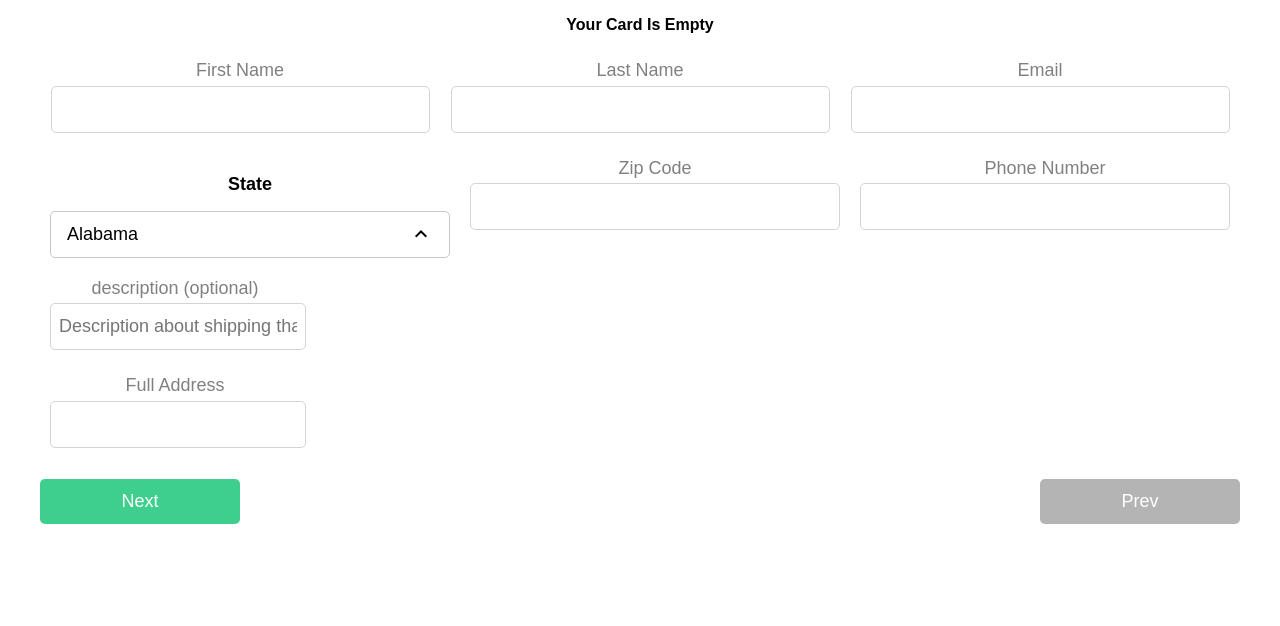
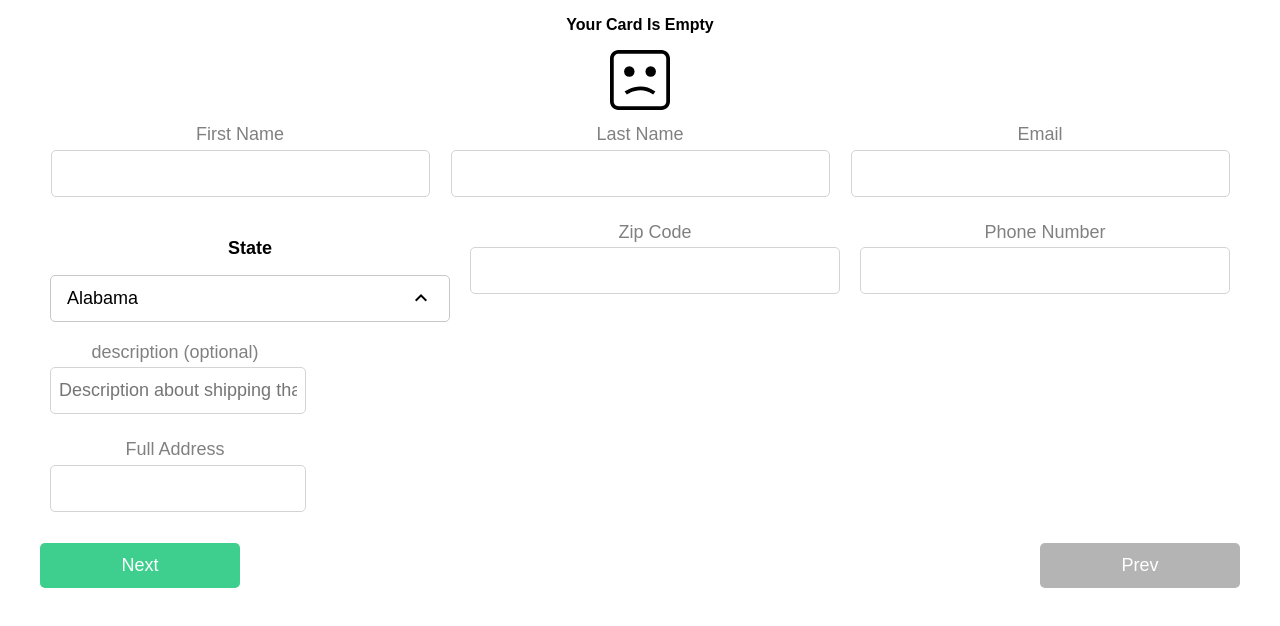
Before and after one commit to ariannargesi/StickerShop, a React (Create React App) app: page /checkout in a window 1280 px wide. Shown: the top 626 px of the page. Built offline with nearby package versions, Linux system fonts and the light colour scheme.

Commit message:
sad icon added

```diff
--- a/src/components/CartItems/CardItems.js
+++ b/src/components/CartItems/CardItems.js
@@ -2,11 +2,17 @@ import React from 'react'
 import CardItem from '../CartItem/CardItem'
 import { connect } from 'react-redux'
 import './CardItems.scss'
+
+import sad from '../../assets/icons/sad.svg'
+
 const CardItems = (props) => {
 
   const CartIsEmpty =
-  <div>
+  <div className={"empty-card"}>
       <h4>Your Card Is Empty</h4>
+      <div>
+        <img src={sad} alt=""/>
+      </div>
   </div>
 
 
--- a/src/components/CartItems/CardItems.scss
+++ b/src/components/CartItems/CardItems.scss
@@ -4,3 +4,15 @@
   overflow-y: scroll;
   scrollbar-width: none  ;
 }
+.empty-card {
+  width: 100%;
+  height: 80%;
+  display: flex;
+  flex-direction: column;
+  justify-content: center;
+  text-align: center;
+  align-items: center;
+  img {
+    width: 60px;
+  }
+}
```
